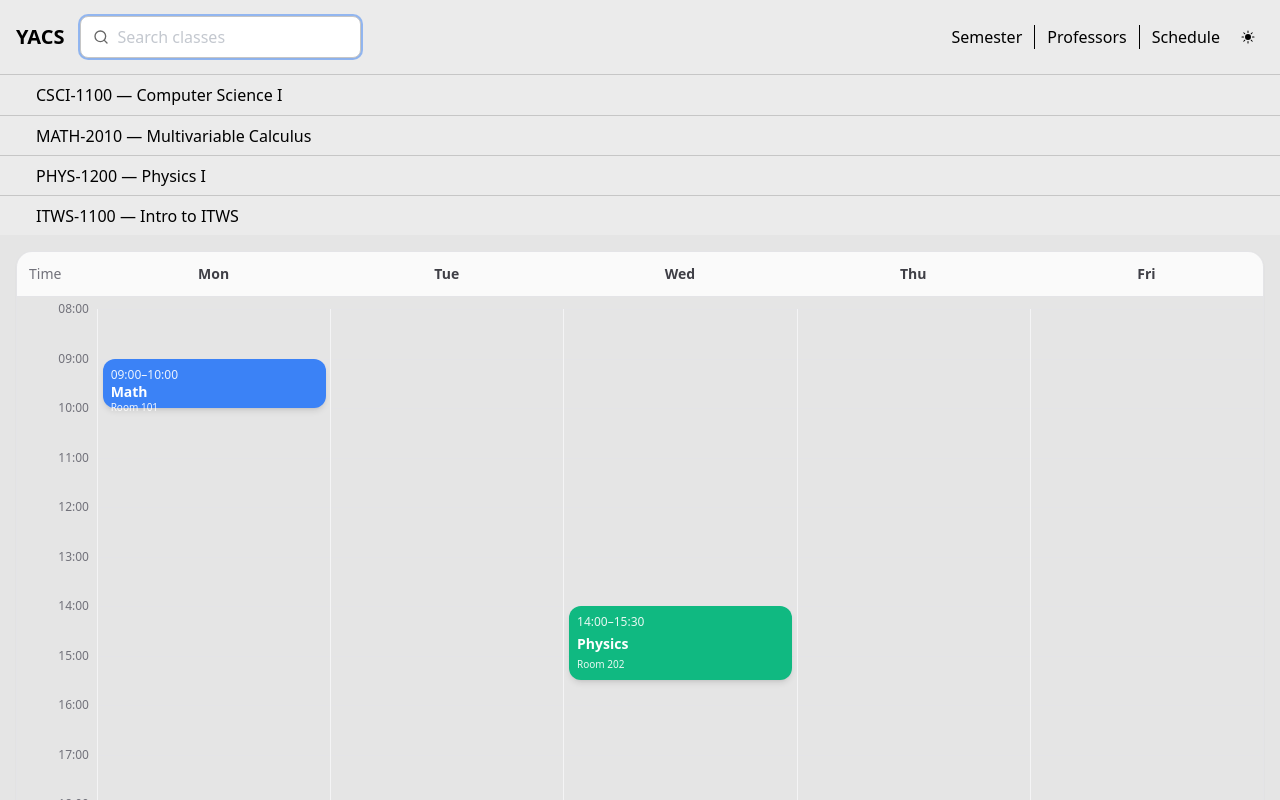
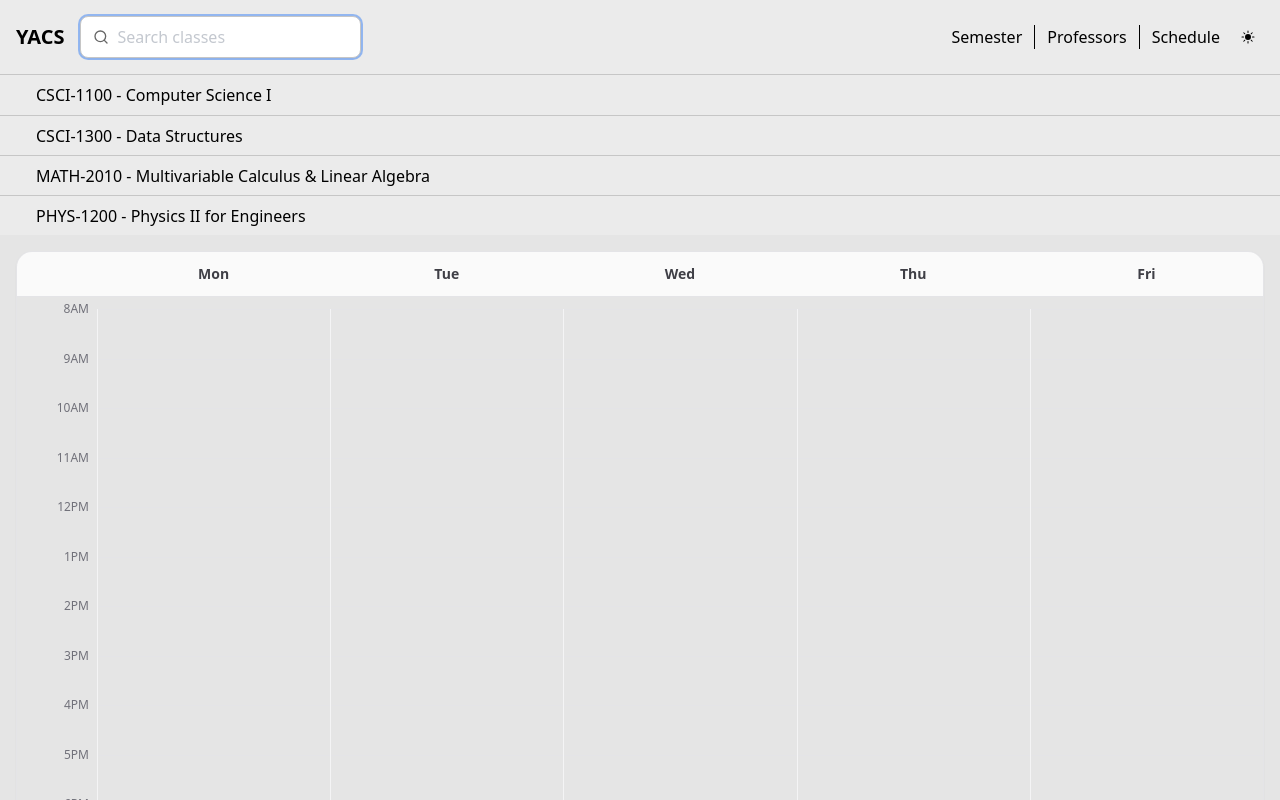
Before and after one commit to shaunrask/yacs, a React (Create React App) app in the folder frontend/: page / in a window 1280 px wide. Both pictures are taken after a click on the element 220 px from the left and 37 px from the top of the page. Shown: the top 800 px of the page. Built offline with nearby package versions, Linux system fonts and the light colour scheme.

Commit message:
Connected schedule to courses

```diff
--- a/frontend/src/app/App.tsx
+++ b/frontend/src/app/App.tsx
@@ -2,15 +2,10 @@ import React from "react";
 import Navbar from "../components/Navbar";
 import { ScheduleProvider } from "../context/schedule-context";
 import ScheduleList from "../components/ScheduleList";
-import WeekScheduler, { CourseEvent } from "../components/ui/WeekScheduler";
+import WeekScheduler, { Course } from "../components/ui/WeekScheduler";
 
 
 function App() {
-  //placeholder
-  const myEvents: CourseEvent[] = [
-    { id: "1", title: "Math", day: 0, start: "09:00", end: "10:00", location: "Room 101" },
-    { id: "2", title: "Physics", day: 2, start: "14:00", end: "15:30", location: "Room 202", colorClass: "bg-emerald-500" },
-  ];
   return (
     <ScheduleProvider>
       <div className="min-h-screen flex flex-col">
@@ -18,7 +13,7 @@ function App() {
 
       <main className="flex-1 p-4">
         <WeekScheduler
-          events={myEvents}
+          events={[]}
           startHour={8}
           endHour={20}
           showWeekend={false}/>
--- a/frontend/src/components/ScheduleList.tsx
+++ b/frontend/src/components/ScheduleList.tsx
@@ -22,11 +22,11 @@ export default function ScheduleList() {
       ) : (
         <ul className="divide-y divide-border rounded-md border border-border bg-surface">
           {courses.map((c) => (
-            <li key={c.value} className="flex items-center justify-between px-3 py-2">
-              <span>{c.label}</span>
+            <li key={c.id} className="flex items-center justify-between px-3 py-2">
+              <span>{c.id} - {c.title}</span>
               <button
                 className="text-sm underline underline-offset-2 hover:opacity-80"
-                onClick={() => removeCourse(c.value)}
+                onClick={() => removeCourse(c.id)}
               >
                 Remove
               </button>
--- a/frontend/src/components/ui/ClassSearch.tsx
+++ b/frontend/src/components/ui/ClassSearch.tsx
@@ -3,16 +3,22 @@ import * as React from "react";
 import { createPortal } from "react-dom";
 import { Search as SearchIcon, X as XIcon, Check as CheckIcon } from "lucide-react";
 import { cn } from "../../lib/utils";
-import { useSchedule, type Course } from "../../context/schedule-context";
+import { useSchedule } from "../../context/schedule-context";
+import { Course } from "./WeekScheduler";
 
 // placeholder data
 const classesData: Course[] = [
-  { value: "CSCI-1100", label: "CSCI-1100 — Computer Science I" },
-  { value: "MATH-2010", label: "MATH-2010 — Multivariable Calculus" },
-  { value: "PHYS-1200", label: "PHYS-1200 — Physics I" },
-  { value: "ITWS-1100", label: "ITWS-1100 — Intro to ITWS" },
-  { value: "ECSE-2610", label: "ECSE-2610 — Electric Circuits" },
+  { id: "CSCI-1100", title: "Computer Science I", day: 0, start: "09:00", end: "10:00", location: "Room 101" },
+  { id: "CSCI-1300", title: "Data Structures", day: 2, start: "14:00", end: "15:30", location: "Room 202", colorClass: "bg-emerald-500" },
+  { id: "MATH-2010", title: "Multivariable Calculus & Linear Algebra", day: 1, start: "11:00", end: "12:15", location: "Room 303", colorClass: "bg-red-300" },
+  { id: "PHYS-1200", title: "Physics II for Engineers", day: 3, start: "13:00", end: "14:15", location: "Room 404", colorClass: "bg-red-500" },
+  { id: "ITWS-1100", title: "Information Technology & Web Science", day: 4, start: "10:00", end: "11:15", location: "Room 505", colorClass: "bg-yellow-500" },
+  { id: "ECSE-2610", title: "Computer Components & Operations", day: 0, start: "15:00", end: "16:15", location: "Room 606", colorClass: "bg-purple-500" },
+  { id: "HIST-1010", title: "History of the United States to 1877", day: 2, start: "09:30", end: "10:45", location: "Room 707", colorClass: "bg-pink-500" },
+  { id: "CHEM-1100", title: "Chemistry I", day: 1, start: "14:30", end: "15:45", location: "Room 808", colorClass: "bg-teal-500" },
+  { id: "BIO-1200", title: "Biology I: Introduction to Cell & Molecular Biology", day: 3, start: "08:00", end: "09:15", location: "Room 909", colorClass: "bg-orange-500" },
 ];
+
 
 type ClassSearchProps = { dropdownContainerId?: string };
 
@@ -48,7 +54,7 @@ export function ClassSearch({ dropdownContainerId = "class-search-results-slot"
   const filtered = classesData.filter((c) => {
     const q = query.trim().toLowerCase();
     if (!q) return true;
-    return c.label.toLowerCase().includes(q) || c.value.toLowerCase().includes(q);
+    return c.id.toLowerCase().includes(q) || c.title.toLowerCase().includes(q);
   });
 
   const isOpen = open || query.length > 0;
@@ -65,10 +71,10 @@ export function ClassSearch({ dropdownContainerId = "class-search-results-slot"
       ) : (
         <ul className="max-h-40 overflow-auto divide-y divide-border overscroll-contain">
           {filtered.map((c) => {
-            const already = hasCourse(c.value);
+            const already = hasCourse(c.id);
             return (
               <li
-                key={c.value}
+                key={c.id}
                 className={cn(
                   "flex cursor-pointer items-center gap-2 px-3 h-10",
                   already ? "opacity-60 cursor-not-allowed" : "hover:bg-muted"
@@ -76,7 +82,7 @@ export function ClassSearch({ dropdownContainerId = "class-search-results-slot"
                 onMouseDown={(e) => e.preventDefault()}
                 onClick={() => {
                   if (already) return;
-                  addCourse(c);          // add to global schedule
+                  addCourse(c);
                   setQuery("");
                   setOpen(true);
                   inputRef.current?.focus();
@@ -86,7 +92,7 @@ export function ClassSearch({ dropdownContainerId = "class-search-results-slot"
                 aria-disabled={already}
               >
                 <CheckIcon className={cn("h-4 w-4", already ? "opacity-100" : "opacity-0")} />
-                <span className="truncate">{c.label}</span>
+                <span className="truncate">{c.id} - {c.title}</span>
               </li>
             );
           })}
--- a/frontend/src/components/ui/WeekScheduler.tsx
+++ b/frontend/src/components/ui/WeekScheduler.tsx
@@ -1,8 +1,9 @@
 import React, { useMemo } from "react";
+import { useSchedule } from "../../context/schedule-context";
 
 export type DayIndex = 0 | 1 | 2 | 3 | 4 | 5 | 6; // 0=Mon, 6=Sun
 
-export type CourseEvent = {
+export type Course = {
   id: string;
   title: string;
   day: DayIndex;
@@ -14,12 +15,12 @@ export type CourseEvent = {
 };
 
 export type WeekSchedulerProps = {
-  events: CourseEvent[];
+  events: Course[];
   startHour?: number;
   endHour?: number;
   slotMinutes?: number;
   showWeekend?: boolean;
-  onEventClick?: (ev: CourseEvent) => void;
+  onEventClick?: (ev: Course) => void;
 };
 
 export const dayNames = ["Mon", "Tue", "Wed", "Thu", "Fri", "Sat", "Sun"] as const;
@@ -31,6 +32,20 @@ export function parseTimeToMinutes(t: string): number {
 
 function clamp(v: number, min: number, max: number) {
   return Math.min(max, Math.max(min, v));
+}
+
+export function formatTime12h(totalMinutes: number): string {
+  const h24 = Math.floor(totalMinutes / 60);
+  const m = totalMinutes % 60;
+  const am = h24 < 12;
+  let h12 = h24 % 12;
+  if (h12 === 0) h12 = 12;
+  if (m === 0) return `${h12}${am ? "AM" : "PM"}`;
+  return `${h12}:${String(m).padStart(2, "0")}${am ? "AM" : "PM"}`;
+}
+
+export function formatClock12h(hhmm: string): string {
+  return formatTime12h(parseTimeToMinutes(hhmm));
 }
 
 export function computeEventPosition(
@@ -60,8 +75,10 @@ export default function WeekScheduler({
   showWeekend = true,
   onEventClick,
 }: WeekSchedulerProps) {
+  const { courses } = useSchedule();
   const daysToRender = showWeekend ? 7 : 5;
   const totalMinutes = (endHour - startHour) * 60;
+  events = courses;
 
   const layout = useMemo(() => {
     return (events || [])
@@ -93,43 +110,37 @@ export default function WeekScheduler({
 
   return (
     <div className="w-full h-[720px] max-h-[80vh] rounded-2xl border border-zinc-200 dark:border-zinc-800 overflow-hidden shadow-sm">
-      {/* Header Row */}
       <div className="grid" style={{ gridTemplateColumns: `80px repeat(${daysToRender}, 1fr)` }}>
-        <div className="bg-zinc-50 dark:bg-zinc-900 p-3 text-sm font-medium text-zinc-500 border-b border-zinc-200 dark:border-zinc-800">
-          Time
-        </div>
+        <div className="bg-zinc-50 dark:bg-zinc-800 p-3 border-b border-zinc-200 dark:border-zinc-800" aria-hidden="true" />
         {Array.from({ length: daysToRender }).map((_, d) => (
           <div
             key={d}
-            className="bg-zinc-50 dark:bg-zinc-900 p-3 text-sm font-semibold text-zinc-700 dark:text-zinc-100 border-b border-zinc-200 dark:border-zinc-800 text-center"
+            className="bg-zinc-50 dark:bg-zinc-800 p-3 text-sm font-semibold text-zinc-700 dark:text-zinc-100 border-b border-zinc-200 dark:border-zinc-800 text-center"
           >
             {dayNames[d]}
           </div>
         ))}
       </div>
 
-      {/* Body Grid */}
       <div className="grid h-[calc(100%-44px)] mt-3 mb-3" style={{ gridTemplateColumns: `80px repeat(${daysToRender}, 1fr)` }}>
-        {/* Time rail */}
         <div className="relative">
           <div className="absolute inset-0">
-            {/* time labels */}
             {timeMarks.map((m, i) => (
+              m.minutes % 60 === 0 ? (
                 <div
                   key={i}
                   className="absolute left-0 right-0 flex items-center justify-end pr-2 text-xs text-zinc-500"
                   style={{ top: `${((m.minutes - startHour * 60) / totalMinutes) * 100}%` }}
                 >
-                <span className="translate-y-[-50%] select-none">{m.label}</span>
+                  <span className="translate-y-[-50%] select-none">{formatTime12h(m.minutes)}</span>
                 </div>
+              ) : null
             ))}
           </div>
         </div>
 
-        {/* Day columns */}
         {Array.from({ length: daysToRender }).map((_, d) => (
           <div key={d} className="relative border-l border-zinc-100 dark:border-zinc-800">
-            {/* Horizontal slot lines */}
             <div className="absolute inset-0">
               {timeMarks.map((m, i) => (
                 <div
@@ -143,24 +154,30 @@ export default function WeekScheduler({
             <div className="absolute inset-0 p-1">
               {layout
                 .filter((e) => e.day === d)
-                .map((e) => (
+                .map((e) => {
+                  const start12 = formatClock12h(e.start);
+                  const end12 = formatClock12h(e.end);
+                  const label = `${e.title} from ${start12} to ${end12}${e.location ? ` at ${e.location}` : ""}`;
+                  const titleLabel = `${e.title} • ${start12}–${end12}${e.location ? ` @ ${e.location}` : ""}`;
+                  return (
                     <button
                       key={e.id}
                       onClick={() => onEventClick?.(e)}
                       className={`group absolute w-[96%] left-[2%] rounded-xl ${e.colorClass ?? "bg-blue-500"} text-white shadow-md hover:shadow-lg focus:outline-none focus:ring-2 focus:ring-offset-2 focus:ring-blue-400/60 transition`}
                       style={{ top: `${e.topPct}%`, height: `${e.heightPct}%` }}
-                    aria-label={`${e.title} from ${e.start} to ${e.end}${e.location ? ` at ${e.location}` : ""}`}
-                    title={`${e.title} • ${e.start}–${e.end}${e.location ? ` @ ${e.location}` : ""}`}
+                      aria-label={label}
+                      title={titleLabel}
                     >
                       <div className="h-full w-full p-2 flex flex-col items-start justify-between">
-                      <div className="text-xs font-medium opacity-90">{e.start}–{e.end}</div>
-                      <div className="text-sm font-semibold leading-tight">{e.title}</div>
+                        <div className="text-[10px] font-medium opacity-90">{start12}–{end12}</div>
+                        <div className="text-[12px] font-semibold leading-tight">{e.title}</div>
                         {e.location && (
                           <div className="text-[10px] opacity-90">{e.location}</div>
                         )}
                       </div>
                     </button>
-                ))}
+                  );
+                })}
             </div>
           </div>
         ))}
--- a/frontend/src/context/schedule-context.tsx
+++ b/frontend/src/context/schedule-context.tsx
@@ -1,13 +1,12 @@
 import React, { createContext, useContext, useMemo, useState } from "react";
-
-export type Course = { value: string; label: string };
+import { Course } from "../components/ui/WeekScheduler";
 
 type ScheduleCtx = {
   courses: Course[];
   addCourse: (c: Course) => void;
-  removeCourse: (value: string) => void;
+  removeCourse: (id: string) => void;
   clear: () => void;
-  hasCourse: (value: string) => boolean;
+  hasCourse: (id: string) => boolean;
 };
 
 const ScheduleContext = createContext<ScheduleCtx | undefined>(undefined);
@@ -16,14 +15,14 @@ export function ScheduleProvider({ children }: { children: React.ReactNode }) {
   const [courses, setCourses] = useState<Course[]>([]);
 
   const addCourse = (c: Course) =>
-    setCourses((prev) => (prev.some((x) => x.value === c.value) ? prev : [...prev, c]));
+    setCourses((prev) => (prev.some((x) => x.id === c.id) ? prev : [...prev, c]));
 
-  const removeCourse = (value: string) =>
-    setCourses((prev) => prev.filter((x) => x.value !== value));
+  const removeCourse = (id: string) =>
+    setCourses((prev) => prev.filter((x) => x.id !== id));
 
   const clear = () => setCourses([]);
 
-  const hasCourse = (value: string) => courses.some((x) => x.value === value);
+  const hasCourse = (id: string) => courses.some((x) => x.id === id);
 
   const value = useMemo(() => ({ courses, addCourse, removeCourse, clear, hasCourse }), [courses]);
 
```
Also changed, not shown: frontend/src/styles/globals.css (+4 -4 lines). Lines whose indentation alone changed are shown as unchanged.
